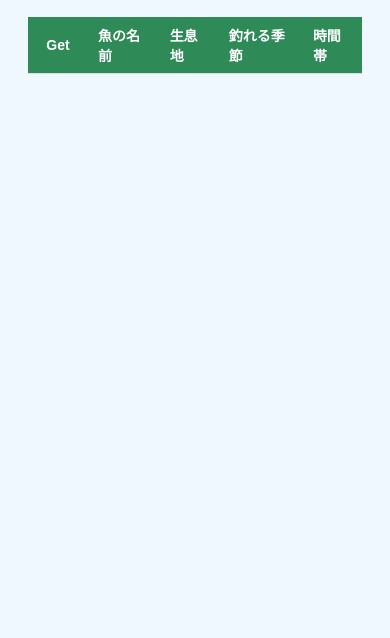
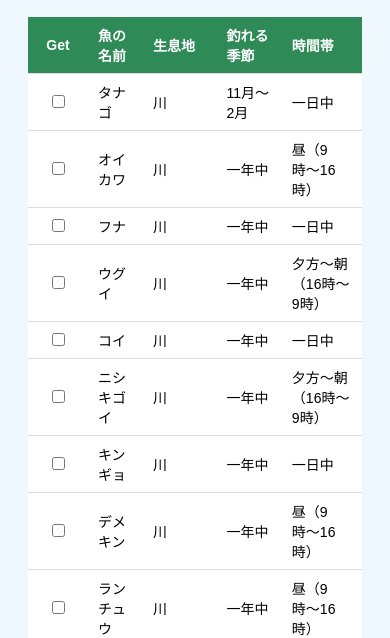
Before and after one commit to 8tchn222vp-code/-, a plain HTML site: page index.html in a window 390 px wide. Shown: the part 210-848 px from the top of the page. Drawn offline with Linux system fonts and the light colour scheme.

Commit message:
Add files via upload

```diff
--- a/index.html
+++ b/index.html
@@ -106,4 +106,68 @@
             { id: 56, name: "エイ", habitat: "海", season: "8月〜11月", time: "早朝〜夜（4時〜21時）" },
             { id: 57, name: "マンボウ", habitat: "海", season: "6月〜9月", time: "早朝〜夜（4時〜21時）" },
             { id: 58, name: "シュモクザメ", habitat: "海", season: "6月〜9月", time: "夕方〜朝（16時〜9時）" },
-            { id: 59, name: "サメ", habitat: "海",
+            { id: 59, name: "サメ", habitat: "海", season: "6月〜9月", time: "夕方〜朝（16時〜9時）" },
+            { id: 60, name: "ノコギリザメ", habitat: "海", season: "6月〜9月", time: "夕方〜朝（16時〜9時）" },
+            { id: 61, name: "ジンベエザメ", habitat: "海", season: "6月〜9月", time: "一日中" },
+            { id: 62, name: "リュウグウノツカイ", habitat: "海", season: "12月〜5月", time: "一日中" },
+            { id: 63, name: "アンコウ", habitat: "海", season: "11月〜3月", time: "夕方〜朝（16時〜9時）" },
+            { id: 64, name: "ウツボ", habitat: "海", season: "8月〜10月", time: "一日中" },
+            { id: 65, name: "ヒレナガエイ", habitat: "海", season: "8月〜11月", time: "早朝〜夜（4時〜21時）" },
+            { id: 66, name: "イカ", habitat: "海", season: "12月〜8月", time: "一日中" },
+            { id: 67, name: "パイク", habitat: "川", season: "9月〜12月", time: "早朝〜夜（4時〜21時）" },
+            { id: 68, name: "ワカサギ", habitat: "川", season: "12月〜2月", time: "一日中" },
+            { id: 69, name: "ブルーギル", habitat: "川", season: "一年中", time: "昼（9時〜16時）" },
+            { id: 70, name: "ブラックバス", habitat: "川", season: "一年中", time: "一日中" },
+            { id: 71, name: "ライギョ", habitat: "池", season: "6月〜8月", time: "昼（9時〜16時）" },
+            { id: 72, name: "シーラカンス", habitat: "海（雨・雪の日）", season: "一年中", time: "夕方〜朝（16時〜9時）" }
+        ];
+
+        const listContainer = document.getElementById('fish-list');
+        let currentFilter = 'all';
+
+        // テーブルの生成
+        fishData.forEach(fish => {
+            const tr = document.createElement('tr');
+            tr.id = `row-f${fish.id}`;
+            tr.innerHTML = `
+                <td class="check-col"><input type="checkbox" id="f${fish.id}" onchange="onCheckChange()"></td>
+                <td>${fish.name}</td>
+                <td>${fish.habitat}</td>
+                <td>${fish.season}</td>
+                <td>${fish.time}</td>
+            `;
+            listContainer.appendChild(tr);
+        });
+
+        // チェック状態の保存と復元
+        document.querySelectorAll('input[type="checkbox"]').forEach(checkbox => {
+            const id = checkbox.id;
+            if (localStorage.getItem(id) === 'true') checkbox.checked = true;
+        });
+
+        // フィルタリング機能
+        function filterList(type) {
+            currentFilter = type;
+            document.getElementById('btn-all').classList.toggle('active', type === 'all');
+            document.getElementById('btn-uncompleted').classList.toggle('active', type === 'uncompleted');
+
+            document.querySelectorAll('input[type="checkbox"]').forEach(checkbox => {
+                const row = document.getElementById(`row-${checkbox.id}`);
+                if (type === 'uncompleted' && checkbox.checked) {
+                    row.classList.add('hidden');
+                } else {
+                    row.classList.remove('hidden');
+                }
+            });
+        }
+
+        // チェック変更時の処理
+        function onCheckChange() {
+            document.querySelectorAll('input[type="checkbox"]').forEach(checkbox => {
+                localStorage.setItem(checkbox.id, checkbox.checked);
+            });
+            filterList(currentFilter);
+        }
+    </script>
+</body>
+</html>
```
